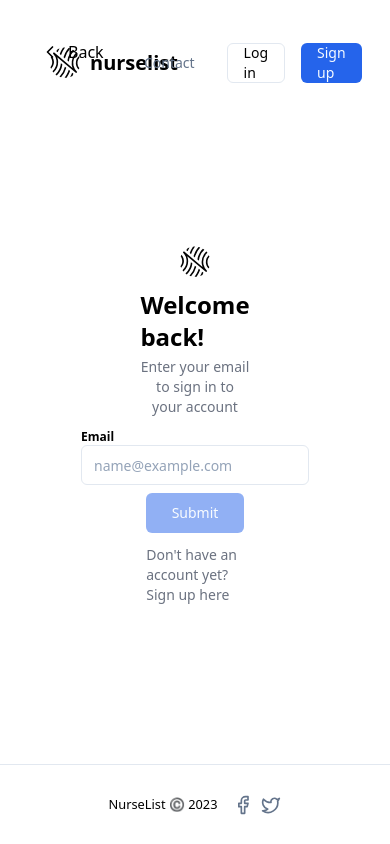
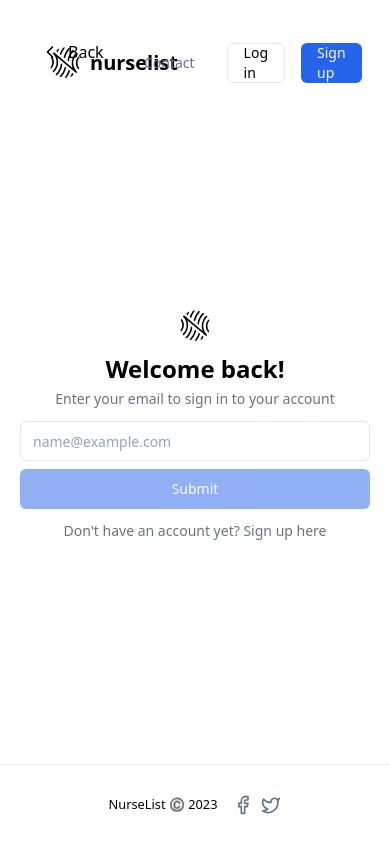
Before and after one commit to tjvonbr/nurse-list, a Next.js app: page /login in a window 390 px wide. Built offline with nearby package versions, Linux system fonts and the light colour scheme.

Commit message:
responsive login page

```diff
--- a/src/app/(auth)/login/page.tsx
+++ b/src/app/(auth)/login/page.tsx
@@ -6,7 +6,7 @@ import NurseListLogo from "@/components/NurseListLogo";
 
 export default function Login() {
   return (
-    <div className="h-screen w-screen relative flex flex-col justify-center items-center">
+    <div className="h-screen w-screen px-5 relative flex flex-col justify-center items-center">
       <Link
         href="/"
         className="absolute top-10 left-10 flex items-center space-x-2"
@@ -14,7 +14,7 @@ export default function Login() {
         <Icons.left color="black" size={20} />
         <p className="text-black">Back</p>
       </Link>
-      <div className="w-1/4 flex flex-col justify-center items-center space-y-3">
+      <div className="w-full flex flex-col justify-center items-center space-y-3">
         <div className="flex flex-col items-center space-y-1">
           <NurseListLogo />
           <h1 className="text-2xl text-black font-bold">Welcome back!</h1>
--- a/src/components/LoginForm.tsx
+++ b/src/components/LoginForm.tsx
@@ -26,11 +26,7 @@ export default function LoginForm() {
   }
 
   return (
-    <form className="w-full flex flex-col items-center space-y-2">
-      <fieldset className="w-full flex flex-col">
-        <label className="text-xs font-semibold" htmlFor="email">
-          Email
-        </label>
+    <form className="w-full sm:w-1/2 lg:w-1/4 flex flex-col items-center space-y-2">
       <Input
         id="email"
         name="email"
@@ -41,7 +37,6 @@ export default function LoginForm() {
           setEmail(e.target.value)
         }
       />
-      </fieldset>
       <button
         className={cn(buttonVariants({ variant: "default" }), "w-full")}
         disabled={isDisabled || isLoggingIn}
--- a/src/components/common/Input.tsx
+++ b/src/components/common/Input.tsx
@@ -7,7 +7,7 @@ const Input = React.forwardRef<HTMLInputElement, InputProps>(
   ({ className, type, ...props }, ref) => {
     return (
       <input
-        className="h-10 flex-grow px-3 py-2 border border-input rounded-md text-sm text-black placeholder:text-slate-400"
+        className="h-10 w-full flex-grow px-3 py-2 border border-input rounded-md text-sm text-black placeholder:text-slate-400"
         type={type}
         ref={ref}
         {...props}
```
Lines whose indentation alone changed are shown as unchanged.
